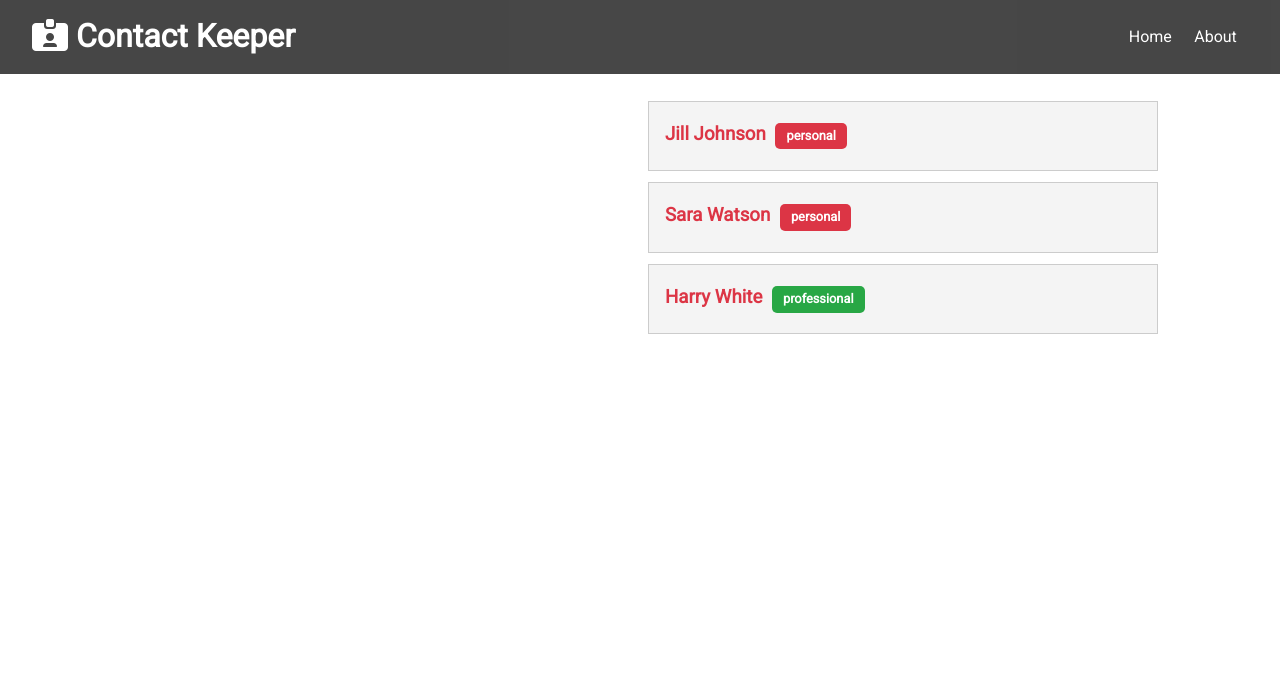
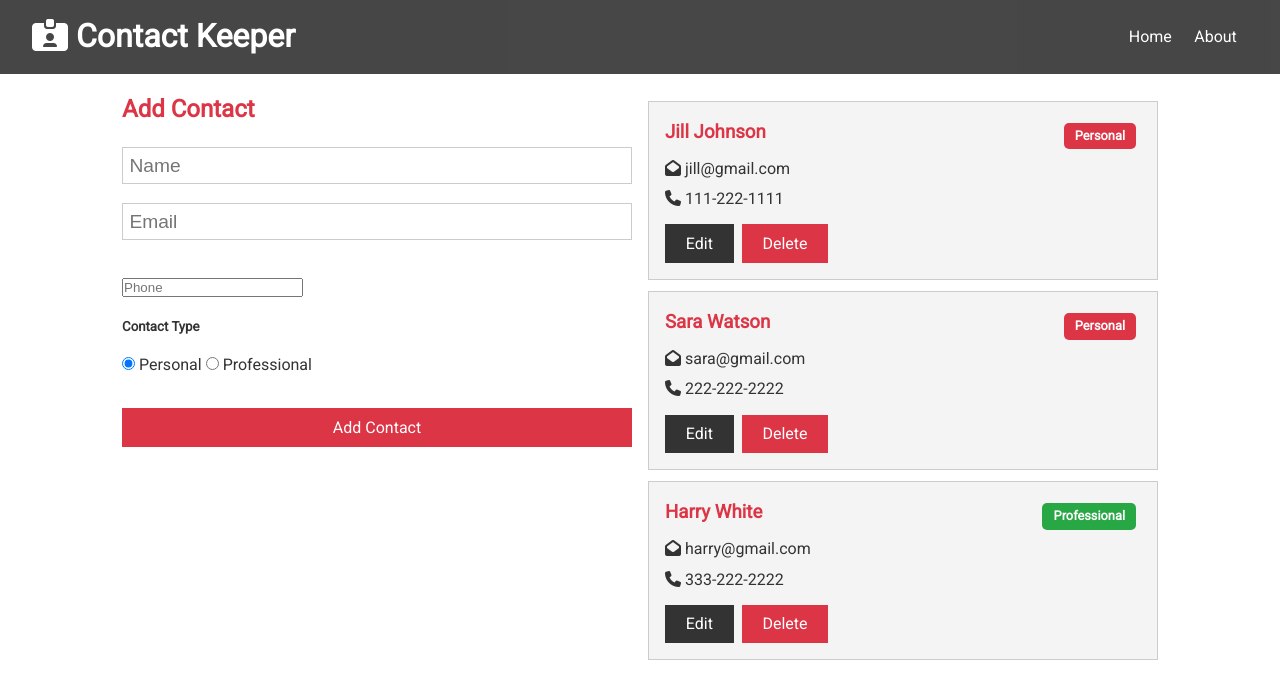
Before and after one commit to BelascuDorin/ReactNode-ContactKeeper, a React (Create React App) app in the folder client/: page / in a window 1280 px wide. Shown: the top 698 px of the page. Built offline with nearby package versions, Linux system fonts and the light colour scheme.

Commit message:
Add and Delete contacts

```diff
--- /dev/null
+++ b/client/src/components/contacts/ContactForm.js
@@ -0,0 +1,45 @@
+import React, { useState, useContext } from 'react';
+import ContactContext from '../../context/contacts/contactContext';
+
+const ContactForm = () => {
+    const contactContext = useContext(ContactContext);
+
+    const [contact, setContact] = useState({
+        name: '',
+        email: '',
+        phone: '',
+        type: 'personal',
+    });
+
+    const { name, email, phone, type} = contact;
+
+    const onChange = e => setContact({ ...contact, [e.target.name]: e.target.value});
+
+    const onSubmit = e => {
+        e.preventDefault();
+        contactContext.addContact(contact);
+        setContact({
+            name: '',
+            email: '',
+            phone: '',
+            type: 'personal',
+        });
+    }
+
+    return (
+        <form onSubmit={onSubmit}>
+            <h2 className="text-primary">Add Contact</h2>
+            <input type="text" placeholder="Name" name="name" value={name} onChange={onChange} />
+            <input type="email" placeholder="Email" name="email" value={email} onChange={onChange} />
+            <input type="phone" placeholder="Phone" name="phone" value={phone} onChange={onChange} />
+            <h5>Contact Type</h5>
+            <input type="radio" name="type" value="personal" checked={type === 'personal'} onChange={onChange}/> Personal{' '}
+            <input type="radio" name="type" value="professional" checked={type === 'professional'} onChange={onChange}/> Professional{' '}
+            <div>
+                <input type="submit" value="Add Contact" className="btn btn-primary btn-block"/>
+            </div>
+        </form>
+    )
+}
+
+export default ContactForm
--- a/client/src/components/contacts/ContactItem.js
+++ b/client/src/components/contacts/ContactItem.js
@@ -1,20 +1,49 @@
-import React from 'react';
+import React, { useContext } from 'react';
+import PropTypes from 'prop-types';
+import ContactContext from '../../context/contacts/contactContext';
 
 const ContactItem = ( {contact} ) => {
+    const contactContext = useContext(ContactContext);
+    const { deleteContact } = contactContext;
+
     const { id, name, email, phone, type } = contact;
+
+    const onDelete = () => {
+        deleteContact(id);
+    };
 
     return (
         <div className="card bg-light">
             <h3 className="text-primary text-left">
                 {name}{' '}
-                <span
+                <span style={{ float: 'right' }}
                     className={'badge ' + (type === 'professional' ? 'badge-success' : 'badge-primary')}
                 >
-                    {type}
+                    {type.charAt(0).toUpperCase(0) + type.slice(1)}
                 </span>
             </h3>
+            <ul className="list">
+                {email && (
+                    <li>
+                        <i className="fas fa-envelope-open"></i> {email}
+                    </li>
+                )}
+                {phone && (
+                    <li>
+                        <i className="fas fa-phone"></i> {phone}
+                    </li>
+                )}
+            </ul>
+            <p>
+                <button className="btn btn-dark btn-sn">Edit</button>
+                <button className="btn btn-danger btn-sn" onClick={onDelete} >Delete</button>
+            </p>
         </div>
     )
 };
 
+ContactItem.propTypes = {
+    contact: PropTypes.object.isRequired,
+}
+
 export default ContactItem
--- a/client/src/components/pages/Home.js
+++ b/client/src/components/pages/Home.js
@@ -1,11 +1,12 @@
 import React from 'react';
 import Contacts from '../contacts/Contacts';
+import ContactForm from '../contacts/ContactForm';
 
 const Home = () => {
     return (
         <div className="grid-2">
             <div>
-                {}
+                <ContactForm />
             </div>
             <div>
                 <Contacts />
--- a/client/src/context/contacts/ContactState.js
+++ b/client/src/context/contacts/ContactState.js
@@ -1,7 +1,7 @@
 import React, { useReducer } from 'react';
-import uuid from 'uuid';
+import { v4 as uuidv4 } from 'uuid';
 import ContactContext from './contactContext';
-import contactReducer from './contactsReducer';
+import contactReducer from './contactReducer';
 import {
     ADD_CONTACT,
     DELETE_CONTACT,
@@ -42,8 +42,15 @@
     const [state, dispatch] = useReducer(contactReducer, initialState);
 
     // Add Contact
+    const addContact = contact => {
+        contact.id = uuidv4();
+        dispatch({ type: ADD_CONTACT, payload: contact });
+    };
 
     // Delete Contact
+    const deleteContact = id => {
+        dispatch({ type: DELETE_CONTACT, payload: id });
+    };
 
     // Set Current Contact
 
@@ -59,6 +66,8 @@
         <ContactContext.Provider
             value = {{
                 contacts: state.contacts,
+                addContact,
+                deleteContact,
             }}
         >
 
--- /dev/null
+++ b/client/src/context/contacts/contactReducer.js
@@ -0,0 +1,30 @@
+import {
+    ADD_CONTACT,
+    DELETE_CONTACT,
+    SET_CURRENT,
+    CLEAR_CURRENT,
+    UPDATE_CONTACTS,
+    FILTER_CONTACTS,
+    CLEAR_FILTER
+} from '../types'
+
+const contactReducer = (state, action) => {
+    switch(action.type){
+        case ADD_CONTACT:
+            return {
+                ...state,
+                contacts: [...state.contacts, action.payload]
+            }
+
+        case DELETE_CONTACT:
+            return {
+                ...state,
+                contacts: state.contacts.filter(contact => contact.id !== action.payload),
+            }
+
+        default:
+            return state;
+    }
+}
+
+export default contactReducer;
```
Also changed, not shown: client/src/context/contacts/contactsReducer.js (deleted), 1 other file (tests, documents, lock files or other folders).
